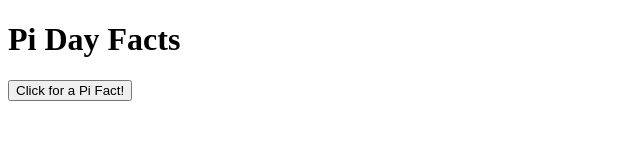
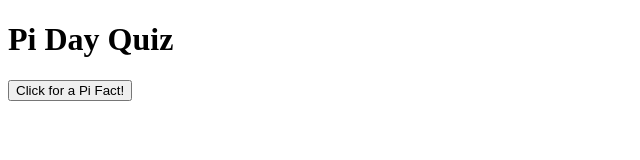
Before and after one commit to MiniMango2025/Pi-Day, a plain HTML site: page index.html in a window 1280 px wide. Shown: the full height of the page, 0-640 px from the left. Drawn offline with Linux system fonts and the light colour scheme.

Commit message:
Update index.html

```diff
--- a/index.html
+++ b/index.html
@@ -6,7 +6,7 @@
 <title>Pi Day Quiz</title>
 </head>
 <body>
-  <h1>Pi Day Facts</h1>
+  <h1>Pi Day Quiz</h1>
   <button onclick="showFact()">Click for a Pi Fact!</button>
   <p id="fact"></p>
   <script>
```
